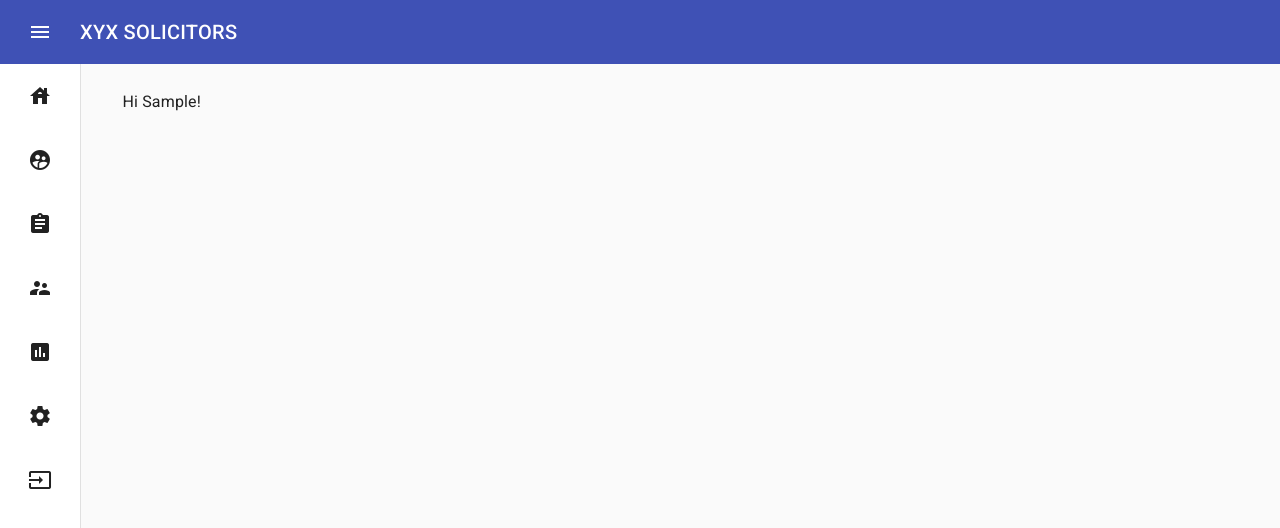
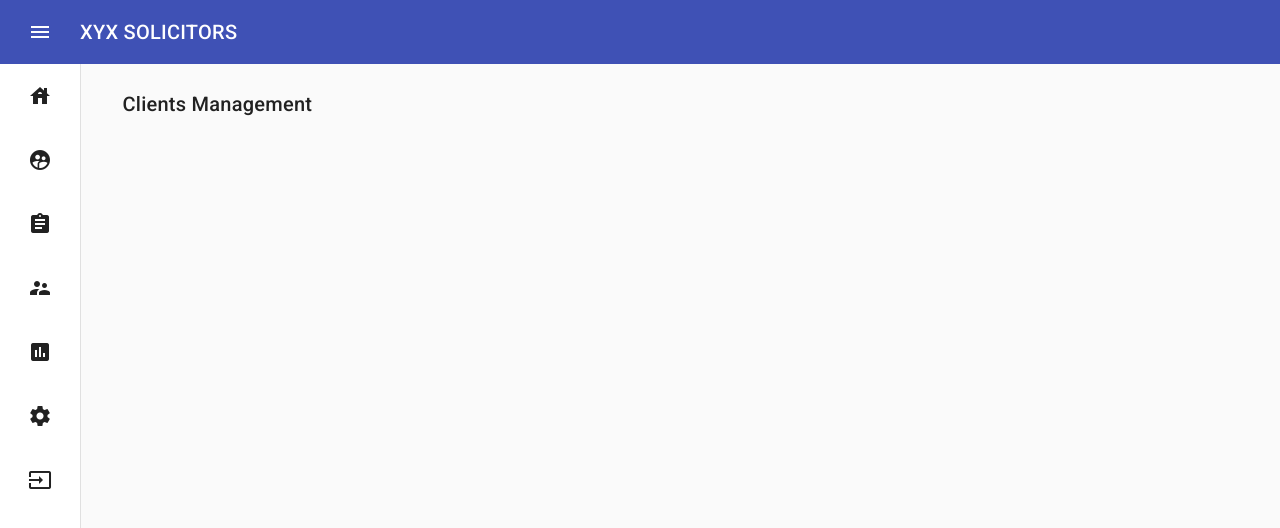
Before and after one commit to mfoyedele/xyx-solicitors, an Angular app in the folder xyx-solicitors-frontend/: page /clients-management in a window 1280 px wide. Before the commit this address led to /. Shown: the top 528 px of the page. Built offline with nearby package versions, Linux system fonts and the light colour scheme; sample sign-in values are in the browser's storage.

Commit message:
Clients-management section added

```diff
--- a/xyx-solicitors-frontend/src/app/app.component.html
+++ b/xyx-solicitors-frontend/src/app/app.component.html
@@ -17,8 +17,8 @@
       <mat-nav-list *ngIf="user">
         <a mat-list-item>
           <span class="entry">
-             <mat-icon routerLink="/users">supervised_user_circle</mat-icon>
-            <span *ngIf="!isCollapsed"><a class="nav-item nav-link" routerLink="/users" routerLinkActive="active">Clients</a></span>
+             <mat-icon routerLink="/clients-management">supervised_user_circle</mat-icon>
+            <span *ngIf="!isCollapsed"><a class="nav-item nav-link" routerLink="/clients-management" routerLinkActive="active">Clients</a></span>
           </span>
         </a>
       </mat-nav-list>
--- a/xyx-solicitors-frontend/src/app/app.routes.ts
+++ b/xyx-solicitors-frontend/src/app/app.routes.ts
@@ -1,6 +1,7 @@
 import { Routes } from "@angular/router";
 
 import { HomeComponent } from './home';
+import { ClientsComponent } from "./clients";
 import { LoginComponent, RegisterComponent } from './account';
 import { authGuard } from './_helpers';
 
@@ -8,6 +9,7 @@ const usersRoutes = () => import('./users/users.routes').then(x => x.USERS_ROUTE
 
 export const APP_ROUTES: Routes = [
     { path: '', component: HomeComponent, canActivate: [authGuard] },
+    { path: 'clients-management', component: ClientsComponent, canActivate: [authGuard] },
     { path: 'users', loadChildren: usersRoutes, canActivate: [authGuard] },
     { path: 'account/login', component: LoginComponent },
     { path: 'account/register', component: RegisterComponent },
--- /dev/null
+++ b/xyx-solicitors-frontend/src/app/clients/clients.component.html
@@ -0,0 +1,5 @@
+<div class="p-4">
+    <div class="container">
+        <h2>Clients Management</h2>
+    </div>
+</div>
--- /dev/null
+++ b/xyx-solicitors-frontend/src/app/clients/index.ts
@@ -0,0 +1 @@
+export * from './clients.component';
```
Also changed, not shown: xyx-solicitors-frontend/src/app/clients/clients.component.ts (added, +13 -0 lines).
